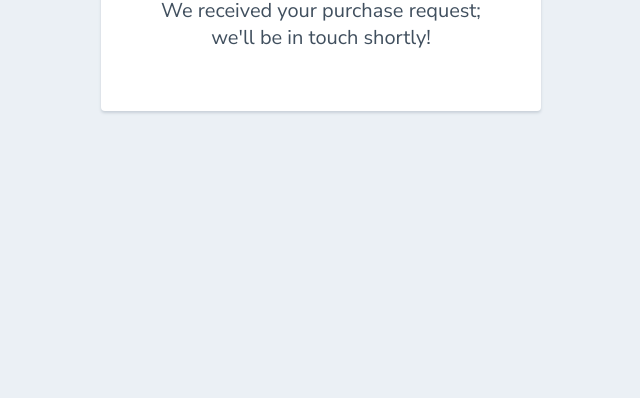
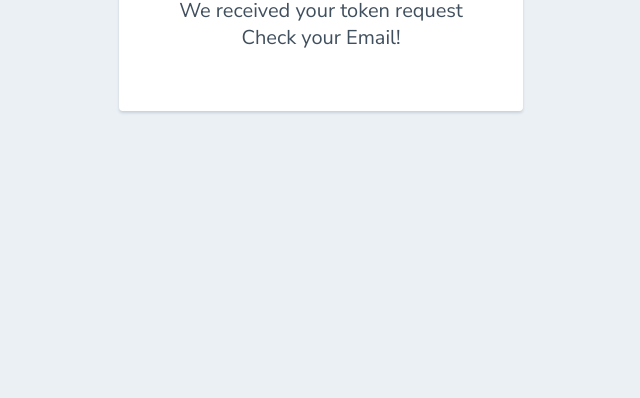
Before and after one commit to SSaxena2001/hackulus-project, a website: page success.html in a window 1280 px wide. Shown: the part 402-800 px from the top of the page, without its empty margins (319-959 px from the left). Drawn offline with Linux system fonts and the light colour scheme.

Commit message:
Success Text changed

```diff
--- a/success.html
+++ b/success.html
@@ -16,7 +16,7 @@
             <i class="checkmark">✓</i>
         </div>
         <h1>Success</h1>
-        <p>We received your purchase request;<br /> we'll be in touch shortly!</p>
+        <p>We received your token request<br /> Check your Email!</p>
     </div>
 </body>
 </body>
```
